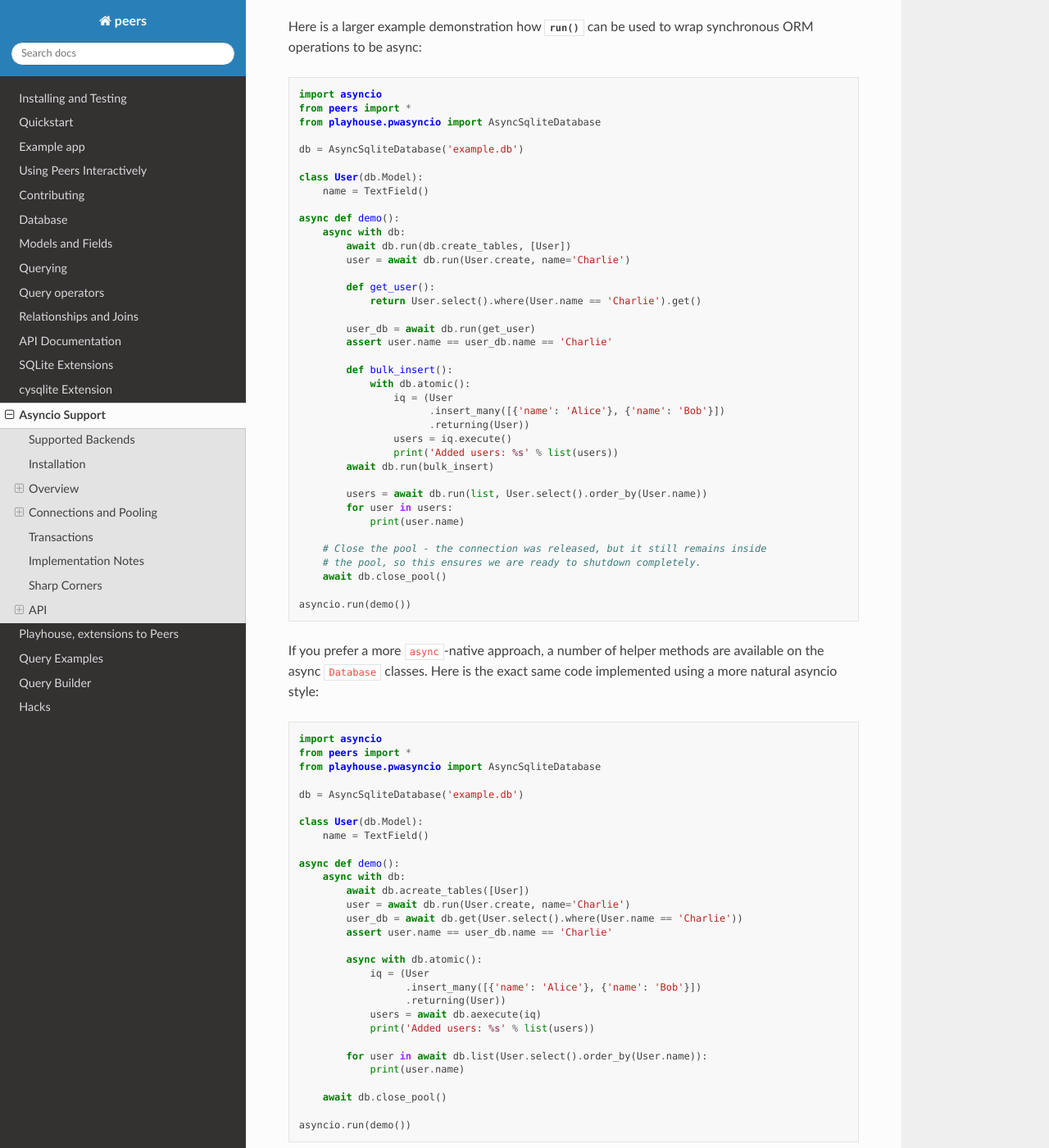
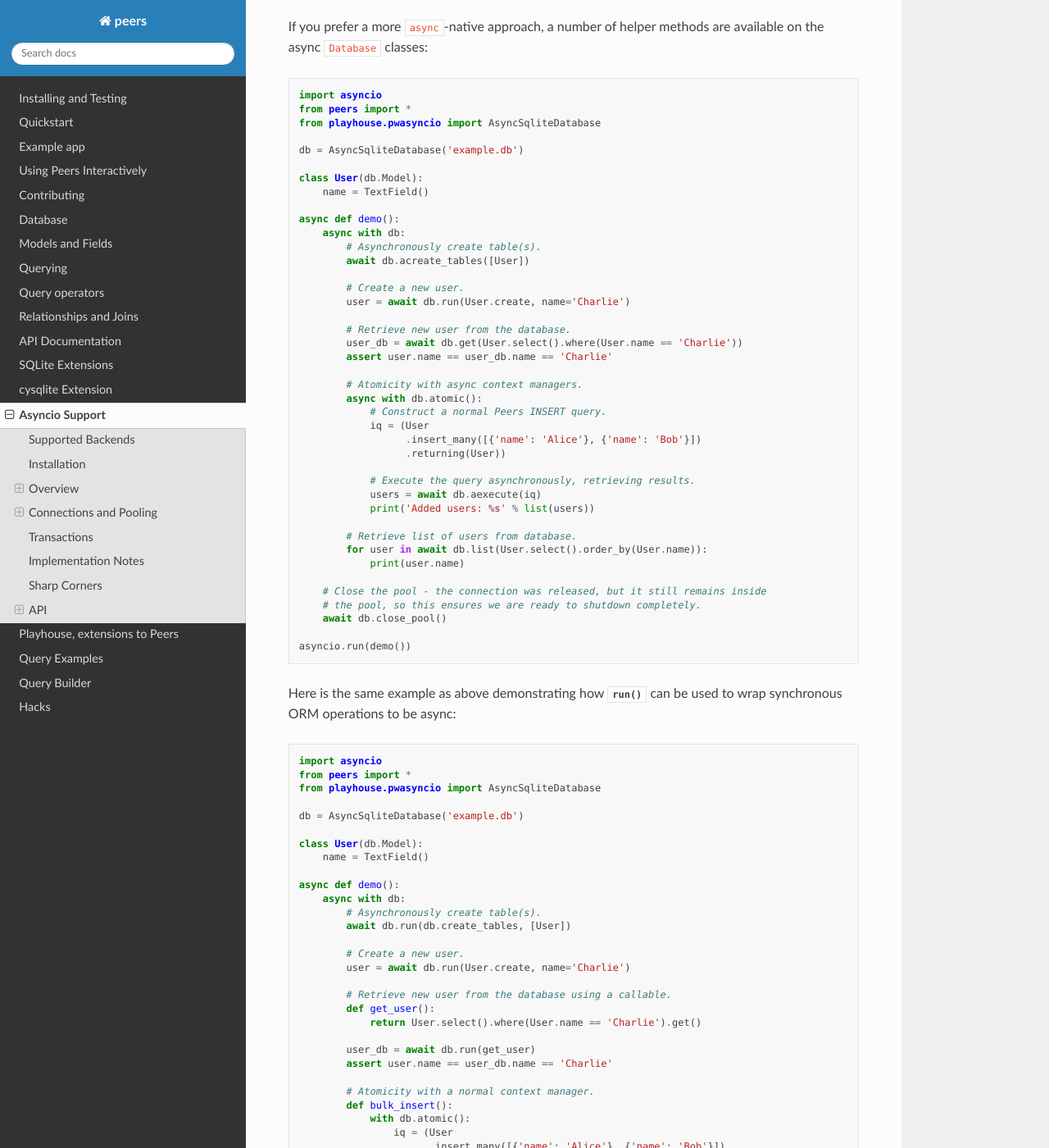
Before and after one commit to Star-DreamDev/myPeers, a Sphinx documentation site: the page built from docs/peers/asyncio.rst, in a window 1280 px wide and 1400 px high, scrolled down 645 px. Shown: the whole window at 82% size. Built offline with Sphinx 7.4.7 and the Read the Docs theme 2.0.0, drawn with Linux system fonts in a browser that asks for light colours; the version number could not be read and is left out; some of the changed text lies outside the part shown.

Commit message:
Clarify docs on asyncio implementation.
[skip ci]

```diff
--- a/docs/peers/asyncio.rst
+++ b/docs/peers/asyncio.rst
@@ -29,7 +29,54 @@ asyncio event-loop.
 
     await db.run(User.create, name='Alice')
 
-Here is a larger example demonstration how :py:meth:`~AsyncDatabaseMixin.run`
+If you prefer a more ``async``-native approach, a number of helper methods are
+available on the async ``Database`` classes:
+
+.. code-block:: python
+
+    import asyncio
+    from peers import *
+    from playhouse.pwasyncio import AsyncSqliteDatabase
+
+    db = AsyncSqliteDatabase('example.db')
+
+    class User(db.Model):
+        name = TextField()
+
+    async def demo():
+        async with db:
+            # Asynchronously create table(s).
+            await db.acreate_tables([User])
+
+            # Create a new user.
+            user = await db.run(User.create, name='Charlie')
+
+            # Retrieve new user from the database.
+            user_db = await db.get(User.select().where(User.name == 'Charlie'))
+            assert user.name == user_db.name == 'Charlie'
+
+            # Atomicity with async context managers.
+            async with db.atomic():
+                # Construct a normal Peers INSERT query.
+                iq = (User
+                      .insert_many([{'name': 'Alice'}, {'name': 'Bob'}])
+                      .returning(User))
+
+                # Execute the query asynchronously, retrieving results.
+                users = await db.aexecute(iq)
+                print('Added users: %s' % list(users))
+
+            # Retrieve list of users from database.
+            for user in await db.list(User.select().order_by(User.name)):
+                print(user.name)
+
+        # Close the pool - the connection was released, but it still remains inside
+        # the pool, so this ensures we are ready to shutdown completely.
+        await db.close_pool()
+
+    asyncio.run(demo())
+
+Here is the same example as above demonstrating how :py:meth:`~AsyncDatabaseMixin.run`
 can be used to wrap synchronous ORM operations to be async:
 
 .. code-block:: python
@@ -45,15 +92,20 @@ can be used to wrap synchronous ORM operations to be async:
 
     async def demo():
         async with db:
+            # Asynchronously create table(s).
             await db.run(db.create_tables, [User])
+
+            # Create a new user.
             user = await db.run(User.create, name='Charlie')
 
+            # Retrieve new user from the database using a callable.
             def get_user():
                 return User.select().where(User.name == 'Charlie').get()
 
             user_db = await db.run(get_user)
             assert user.name == user_db.name == 'Charlie'
 
+            # Atomicity with a normal context manager.
             def bulk_insert():
                 with db.atomic():
                     iq = (User
@@ -61,51 +113,16 @@ can be used to wrap synchronous ORM operations to be async:
                           .returning(User))
                     users = iq.execute()
                     print('Added users: %s' % list(users))
+
             await db.run(bulk_insert)
 
+            # Retrieve list of users from database.
             users = await db.run(list, User.select().order_by(User.name))
             for user in users:
                 print(user.name)
 
         # Close the pool - the connection was released, but it still remains inside
         # the pool, so this ensures we are ready to shutdown completely.
-        await db.close_pool()
-
-    asyncio.run(demo())
-
-
-If you prefer a more ``async``-native approach, a number of helper methods are
-available on the async ``Database`` classes. Here is the exact same code
-implemented using a more natural asyncio style:
-
-.. code-block:: python
-
-    import asyncio
-    from peers import *
-    from playhouse.pwasyncio import AsyncSqliteDatabase
-
-    db = AsyncSqliteDatabase('example.db')
-
-    class User(db.Model):
-        name = TextField()
-
-    async def demo():
-        async with db:
-            await db.acreate_tables([User])
-            user = await db.run(User.create, name='Charlie')
-            user_db = await db.get(User.select().where(User.name == 'Charlie'))
-            assert user.name == user_db.name == 'Charlie'
-
-            async with db.atomic():
-                iq = (User
-                      .insert_many([{'name': 'Alice'}, {'name': 'Bob'}])
-                      .returning(User))
-                users = await db.aexecute(iq)
-                print('Added users: %s' % list(users))
-
-            for user in await db.list(User.select().order_by(User.name)):
-                print(user.name)
-
         await db.close_pool()
 
     asyncio.run(demo())
```
